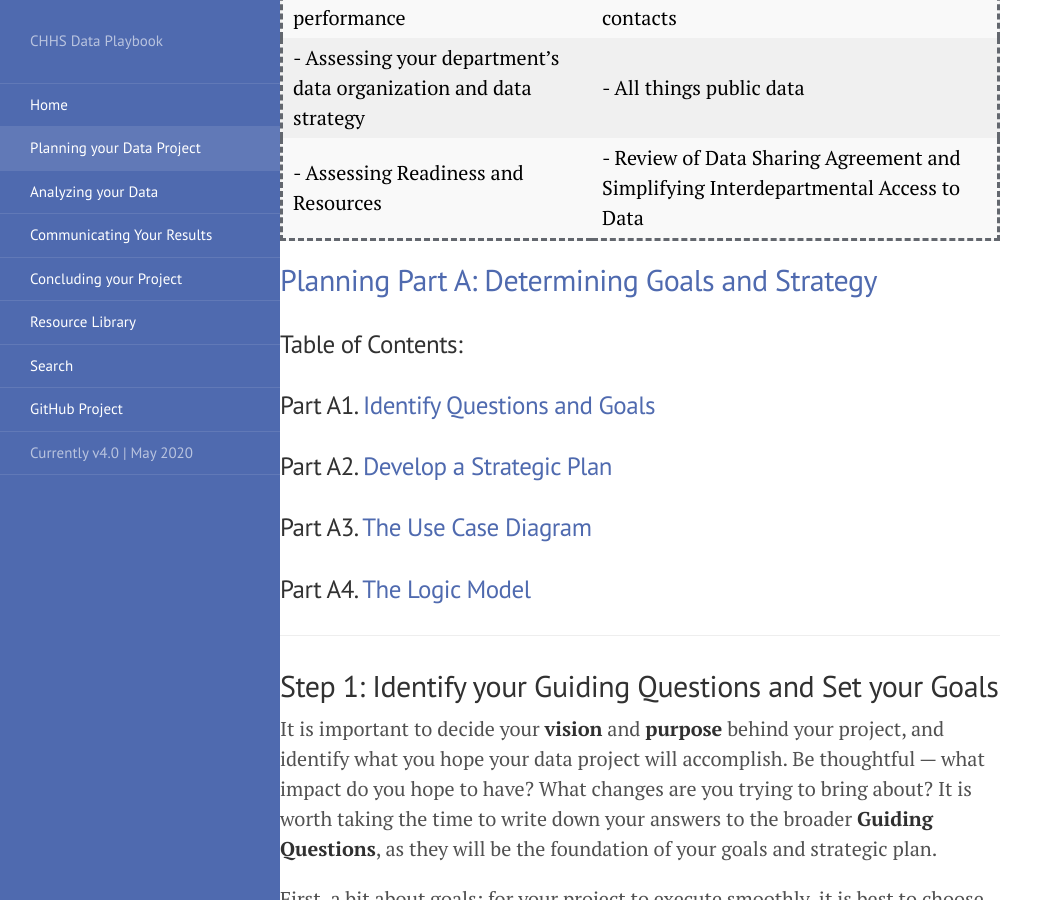
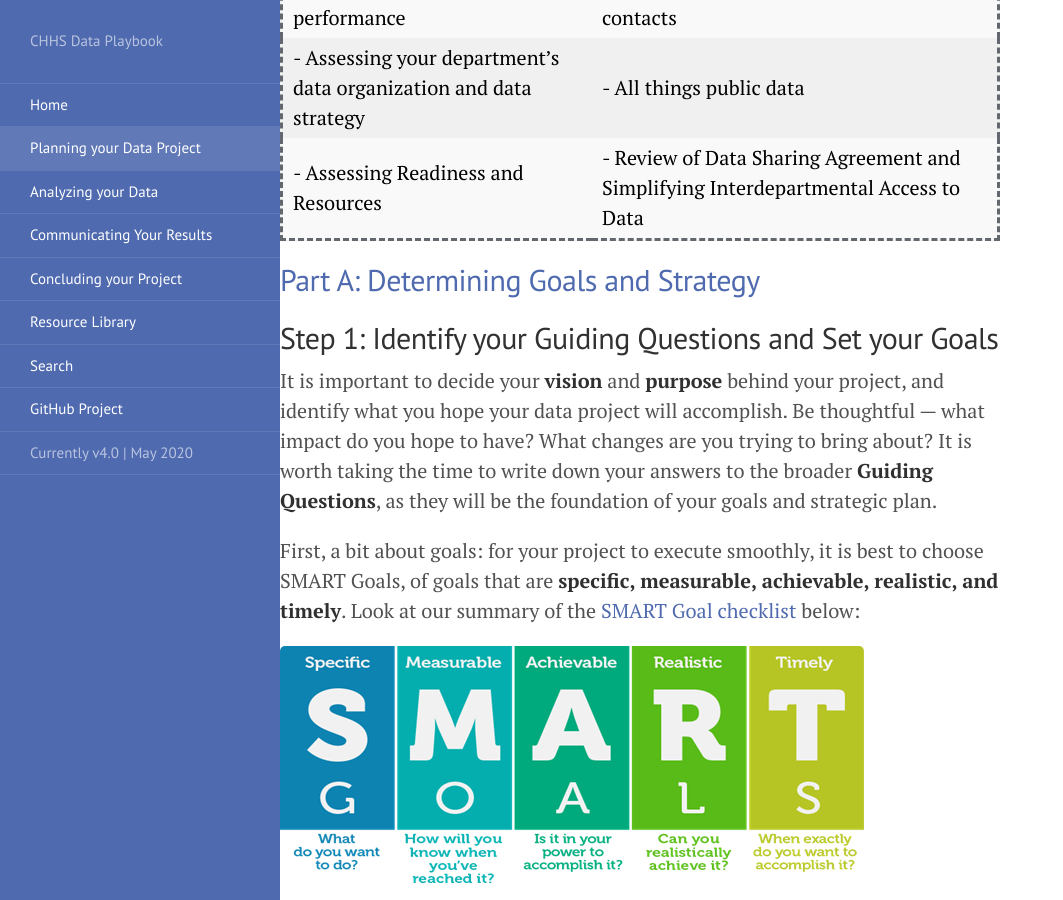
Before and after one commit to chhsdata/dataplaybook, a Jekyll site: the page built from 1_plan.md, in a window 1280 px wide and 900 px high, scrolled down 1115 px. Shown: the whole window, without its empty margins (0-1063 px from the left). Built offline with Jekyll 4.4.1, drawn with Linux system fonts in a browser that asks for light colours; some of the changed text lies outside the part shown.

Commit message:
remove section 1 sub contents

```diff
--- a/1_plan.md
+++ b/1_plan.md
@@ -27,15 +27,7 @@ Whether you’re managing a team, analyzing or cleaning a portion the data, or d
 | - Assessing your department’s data organization and data strategy | - All things public data |
 | - Assessing Readiness and Resources | - Review of Data Sharing Agreement and Simplifying Interdepartmental Access to Data |
 
-## <a name="goals-strategy"> Planning Part A: Determining Goals and Strategy
-
-### Table of Contents:
-###   Part A1. [Identify Questions and Goals](#goals "goals & objectives")
-###   Part A2. [Develop a Strategic Plan](#strategicplan "Strategic Plan")
-###   Part A3. [The Use Case Diagram](#usecase "Use Case Diagram")
-###   Part A4. [The Logic Model](#logicmodel "Logic Model")
-
-___
+## <a name="goals-strategy"> Part A: Determining Goals and Strategy
 
 ## <a name="goals"></a> Step 1: Identify your Guiding Questions and Set your Goals
 
@@ -128,13 +120,9 @@ A Sample Logic Model from [CDC.gov](https://www.cdc.gov/dhdsp/docs/logic_model.p
 
 >[Click for Back to Top](#top)
 
+___
+
 ## <a name="collect"></a>Planning Part B: What Data You Will Need
-
-### Table of Contents:
-###   Part B1. [For Analysts](#analysts)
-###   Part B2. [For Managers](#managers)
-
-___
 
   With your goals and strategy successfully outlined, you can now think about what data or measurements you need to collect to answer your guiding questions, as well as the data you need to determine if you are ready to proceed with data collection.
   If you’re a manager, you’ll also need to define your outcome measures and performance/self-assessment metrics to maintain the integrity of your project and ensure you’re supporting your team and stakeholders as best you can.
@@ -223,17 +211,11 @@ Harvard’s [Strategic Use of Data Self-Assessment Guide](https://sdp.cepr.harva
 Harvard’s [Strategic Use of Data Self-Assessment Guide](https://sdp.cepr.harvard.edu/files/cepr-sdp/files/sdp-rubric-self-asssessment.pdf) has specific questions to identify where departments can better use data at the organizational and strategic level
 ![Harvard Assessment 2]({{ site.baseurl }}/assets/images/01b_figure02.png )
 
-
 >[Click for Back to Top](#top)
 
-## <a name="find"></a> Planning Part C: Where to find your data
+___
 
-### Table of Contents:
-###   Part C1. [Program Data](#program)
-###   Part C2. [Data in Other Departments](#departments)
-###   Part C3. [External Data](#external)
-
-___
+## <a name="find"></a> Part C: Where to find your data
 
   The final step of the planning process is also **the most important** and **crucial** to successful execution of your project: determining what data you need and where you will find it.
   This step can be time-consuming and frustrating, but the effort you put in will pay itself back ten-fold when you find yourself  sitting down to start data analysis. Accurate, validated, and comprehensive data is the cornerstone to any data-driven initiative. It is critical to prioritize reliability and integrity of the data in order to ensure the legitimacy of your findings.
```
Also changed, not shown: 2_analyze.md (+10 -0 lines), 3_communicate.md (+7 -0 lines), 4_maintain.md (+15 -0 lines).
